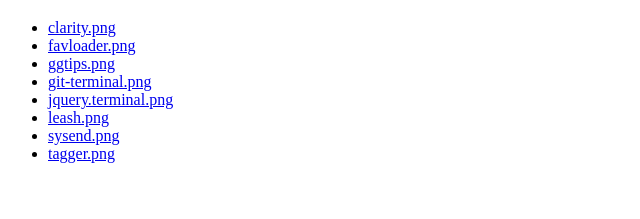
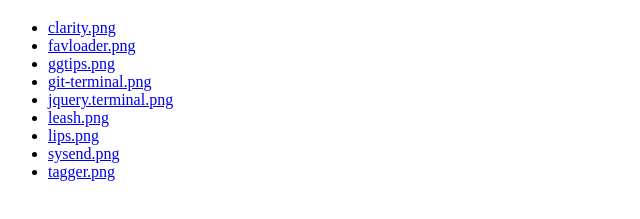
Before and after one commit to jcubic/jcubic.github.io, a plain HTML site: page assets/index.html in a window 1280 px wide. Shown: the part 61-280 px from the top of the page, without its empty margins (0-640 px from the left). Drawn offline with Linux system fonts and the light colour scheme.

Commit message:
lips image + update index

```diff
--- a/assets/index.html
+++ b/assets/index.html
@@ -12,6 +12,7 @@
 <li><a href="./git-terminal.png">git-terminal.png</a></li>
 <li><a href="./jquery.terminal.png">jquery.terminal.png</a></li>
 <li><a href="./leash.png">leash.png</a></li>
+<li><a href="./lips.png">lips.png</a></li>
 <li><a href="./sysend.png">sysend.png</a></li>
 <li><a href="./tagger.png">tagger.png</a></li>
 </ul>
```
Also changed, not shown: assets/lips.png (added).
